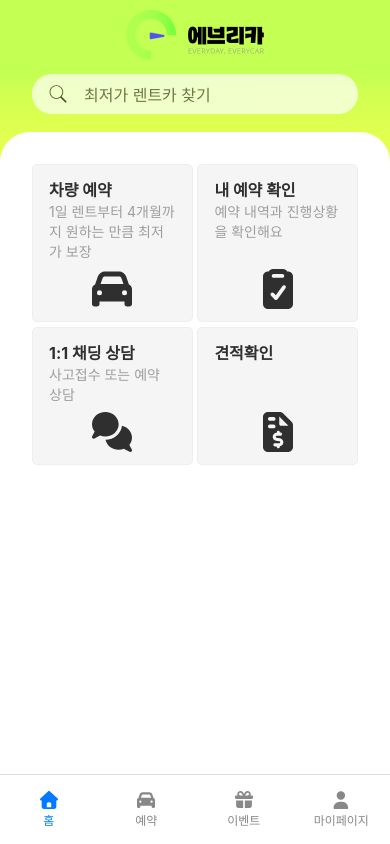
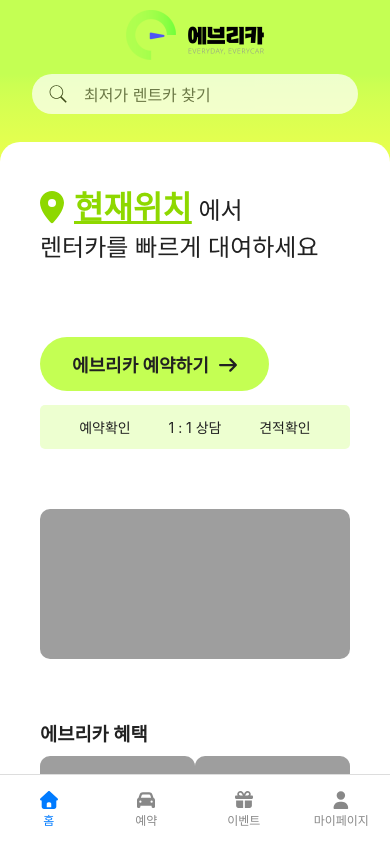
Before and after one commit to minhee-seo/everycar-frontend, a React (Create React App) app: page / in a window 390 px wide. Built offline with nearby package versions, Linux system fonts and the light colour scheme.

Commit message:
모바일 pc 컴포넌트 분리, 모바일 리디자인

```diff
--- a/src/pages/Main/MainPage.tsx
+++ b/src/pages/Main/MainPage.tsx
@@ -7,11 +7,13 @@ import CarSlider from './main_commoon/CarSlide.tsx';
 import ResponsiveSwitch from '../../components/responsive/ResponsiveSwitch.tsx';
 import Searchbar from './main_mobile/Searchbar.tsx';
 import Footer from '../../components/common/Footer.tsx';
+import MainMobile from './main_mobile/MainMobile.tsx';
+import MainDesktop from './main_desktop/MainDesktop.tsx';
 function MainPage() {
   return (
     <ResponsiveSwitch
-      mobileComponent={<Mobile />}
-      desktopComponent={<Desktop />}
+      mobileComponent={<MainMobile />}
+      desktopComponent={<MainDesktop />}
     />
   )
 }
--- /dev/null
+++ b/src/pages/Main/main_desktop/MainDesktop.tsx
@@ -0,0 +1,9 @@
+import React from 'react'
+
+function MainDesktop() {
+  return (
+    <div>MainDesktop</div>
+  )
+}
+
+export default MainDesktop
--- /dev/null
+++ b/src/pages/Main/main_mobile/MainMobile.module.scss
@@ -0,0 +1,104 @@
+@import '../../../styles/global.scss';
+
+section {
+    padding-left: 20px;
+    padding-right: 20px;
+    padding-bottom: 60px;
+}
+
+.mainCont {
+    position: relative;
+    padding: 40px 20px;
+    background-color: $color-white;
+    border-radius: 20px;
+    top: -20px;
+
+    .search {
+        .searchTitle {
+            display: block;
+            font-size: $font-xl;
+            margin-bottom: 60px;
+
+            svg {
+                padding-right: 10px;
+            }
+
+            span {
+                text-decoration: underline;
+                color: $primary-color-text;
+                font-weight: bold;
+                font-size: 32px;
+            }
+        }
+
+        .searchText {
+            color: $color-gray-600;
+        }
+
+        .searchBtn {
+            padding: 14px 32px;
+            margin: 14px 0;
+            background-color: $primary-color;
+            border-radius: 50px;
+            font-size: 18px;
+            font-weight: bold;
+            color: $color-gray-900;
+            text-align: right;
+
+            svg {
+                padding-left: 10px;
+
+            }
+        }
+    }
+
+    .shortcut {
+        width: 100%;
+        padding: 0 20px;
+        border-radius: 5px;
+        left: 0;
+        background-color: $primary-color-opacity;
+
+
+        ul {
+            display: flex;
+            justify-content: space-around;
+
+            li {
+                padding: 12px 0;
+                width: 100%;
+                text-align: center;
+                font-size: $font-sm;
+                cursor: pointer;
+                list-style: none;
+            }
+
+        }
+    }
+
+    .event {
+
+        .banner {
+            background-color: $color-gray-500;
+            height: 150px;
+            border-radius: 10px;
+        }
+    }
+
+    .boon {
+        h3{
+            margin-bottom: 10px;
+        }
+        .bannerCont{
+
+            display: flex;
+
+            .banner {
+                background-color: $color-gray-500;
+                width: 50%;
+                height: 150px;
+                border-radius: 10px;
+            }
+        }
+    }
+}
--- /dev/null
+++ b/src/pages/Main/main_mobile/MainMobile.tsx
@@ -0,0 +1,61 @@
+import React from 'react'
+import styles from './MainMobile.module.scss';
+
+import Searchbar from './Searchbar.tsx'
+import ShortCut from '../main_commoon/ShortCut.tsx'
+import CarSlider from '../main_commoon/CarSlide.tsx'
+
+import { FontAwesomeIcon } from '@fortawesome/react-fontawesome';
+import { faArrowRight, faMapMarkerAlt } from '@fortawesome/free-solid-svg-icons';
+import Footer from '../../../components/common/Footer.tsx';
+
+function MainMobile() {
+    return (
+        <div className={styles.container}>
+            <div className={styles.searchBar}>
+                <Searchbar></Searchbar>
+            </div>
+            <div className={styles.mainCont}>
+                <section className={styles.searchBar}>
+                    <div className={styles.search}>
+                        <span className={styles.searchTitle}>
+                            <span>
+                                <FontAwesomeIcon icon={faMapMarkerAlt} />
+                                현재위치
+                            </span> 에서<br></br>
+                            렌터카를 빠르게 대여하세요
+                        </span>
+                        {/* <p className={styles.searchText}>빠르고 간편하게 만나는 렌터카 서비스</p> */}
+                        <button className={styles.searchBtn}>
+                            에브리카 예약하기
+                            <FontAwesomeIcon icon={faArrowRight} />
+                        </button>
+                    </div>
+                    <div className={styles.shortcut}>
+                        <ul>
+                            <li>예약확인</li>
+                            <li>1 : 1 상담</li>
+                            <li>견적확인</li>
+                        </ul>
+                    </div>
+                </section>
+                <section className={styles.event}>
+                    <div className={styles.banner}></div>
+                    {/* 슬라이드 추가 */}
+                </section>
+                <section className={styles.boon}>
+                    <h3>에브리카 혜택</h3>
+                    <div className={styles.bannerCont}>
+                        <div className={styles.banner}></div>
+                        <div className={styles.banner}></div>
+
+                    </div>
+                    {/* 슬라이드 추가 */}
+                </section>
+            </div>
+                <Footer />
+        </div>
+    )
+}
+
+export default MainMobile
--- a/src/styles/base/_variables.scss
+++ b/src/styles/base/_variables.scss
@@ -4,8 +4,9 @@
 $primary-color: #C4FF53;
 $primary-color-text: #8ED800;
 $gradient-color: linear-gradient(to bottom right, #AFFF4F, 60%, #FFF187);
+$primary-color-opacity: #edffd0;
+$primary-hover: #94d619;
 
-$primary-hover: #94d619;
 
 // 색상
 $color-black: #000000;
```
